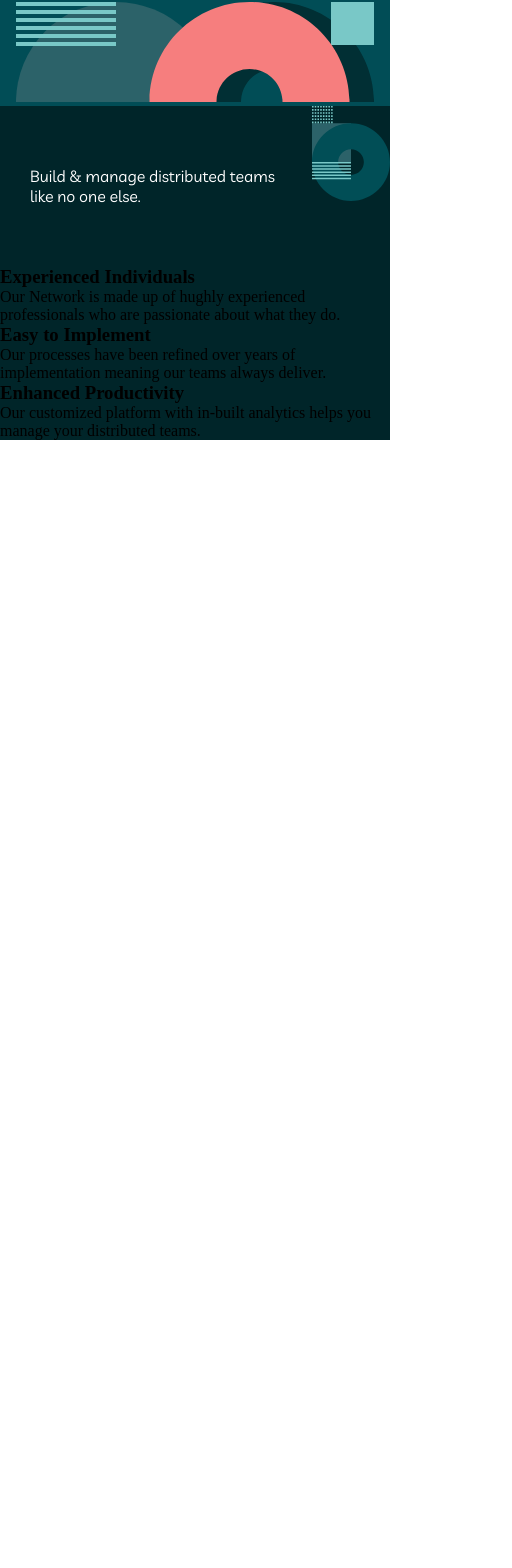
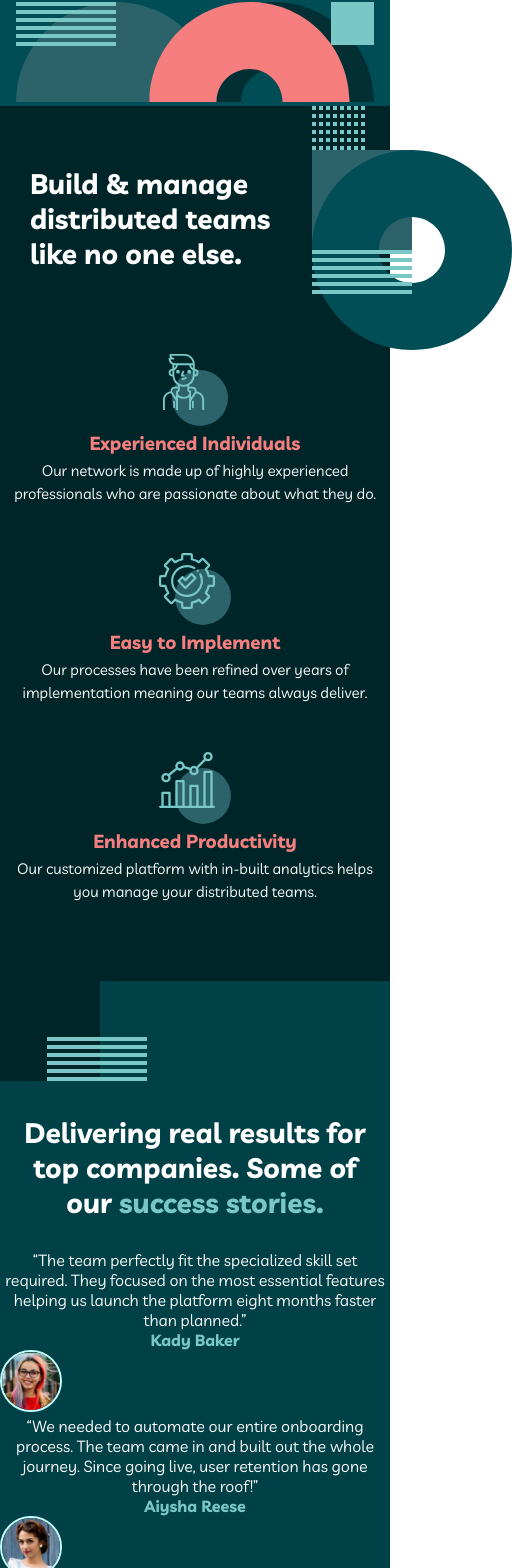
Before and after one commit to data-sets/multi-page, a React (Create React App) app: page / in a window 390 px wide. Shown: the part 410-1978 px from the top of the page, 512 px wide, since content can reach past the window. Before the commit the page ends 850 px from the top, so only its background shows below. Built offline with nearby package versions, Linux system fonts and the light colour scheme.

Commit message:
fixed content on mobile

```diff
--- a/src/App.js
+++ b/src/App.js
@@ -1,8 +1,7 @@
 import React from "react";
-import About from "./assets/modules/About";
-import Contact from "./assets/modules/Contact";
 import Main from "./assets/modules/Main";
 import Header from "./assets/modules/Header";
+import Testimonial from "./assets/modules/Testimonial";
 
 import "../src/dist/style.css";
 
@@ -12,7 +11,8 @@ export default function App() {
       <div className="App">
         <Header />
         <Main />
-        {/* <About />
+        <Testimonial />
+        {/*
         <Contact /> */}
       </div>
     </>
--- a/src/assets/modules/About.js
+++ /dev/null
@@ -1,21 +0,0 @@
-import React, { Component } from "react";
-
-export default class About extends Component {
-  render() {
-    return (
-      <>
-        <section className="hide-for-mobile tech-used art-gallery">
-          <h2 className="reveal fade-bottom cursive">Art Gallery</h2>
-          <p className="reveal fade-bottom">
-            I do some sketching and portrait in my free time. Feel free to visit
-            this page
-          </p>
-          <button className="reveal fade-bottom" id="artrelated">
-            View Gallery
-          </button>
-          <img src={require("../images/avatar-aden.jpg")} />
-        </section>
-      </>
-    );
-  }
-}
--- a/src/assets/modules/Contact.js
+++ /dev/null
@@ -1,26 +0,0 @@
-import React, { Component } from "react";
-import {
-  BrowserRouter as Router,
-  Switch,
-  Route,
-  Redirect,
-} from "react-router-dom";
-
-export default class Contact extends Component {
-  render() {
-    return (
-      <>
-        <section className="hide-for-mobile tech-used art-gallery">
-          <h2 className="reveal fade-bottom cursive">Art Gallery</h2>
-          <p className="reveal fade-bottom">
-            I do some sketching and portrait in my free time. Feel free to visit
-            this page
-          </p>
-          <button className="reveal fade-bottom" id="artrelated">
-            View Gallery
-          </button>
-        </section>
-      </>
-    );
-  }
-}
--- a/src/assets/modules/Main.js
+++ b/src/assets/modules/Main.js
@@ -1,5 +1,8 @@
 import React, { Component } from "react";
 import patter0 from "../images/bg-pattern-home-3.svg";
+import icon from "../images/icon-person.svg";
+import iconCog from "../images/icon-cog.svg";
+import iconChart from "../images/icon-chart.svg";
 
 export default class Main extends Component {
   render() {
@@ -15,22 +18,31 @@ export default class Main extends Component {
             </div>
           </div>
 
-          <div className="main_featured">
-            <div>
+          <div className="main__featured">
+            <div className="main__card">
+              <div className="main__icon">
+                <img src={icon} alt="" />
+              </div>
               <h3>Experienced Individuals</h3>
               <p>
-                Our Network is made up of hughly experienced professionals who
+                Our network is made up of highly experienced professionals who
                 are passionate about what they do.
               </p>
             </div>
-            <div>
+            <div className="main__card">
+              <div className="main__icon">
+                <img src={iconCog} alt="" />
+              </div>
               <h3>Easy to Implement</h3>
               <p>
                 Our processes have been refined over years of implementation
                 meaning our teams always deliver.
               </p>
             </div>
-            <div>
+            <div className="main__card">
+              <div className="main__icon">
+                <img src={iconChart} alt="" />
+              </div>
               <h3>Enhanced Productivity</h3>
               <p>
                 Our customized platform with in-built analytics helps you manage
--- /dev/null
+++ b/src/assets/modules/Testimonial.js
@@ -0,0 +1,53 @@
+import React, { Component } from "react";
+import shape from "../images/bg-pattern-home-4-about-3.svg";
+import avatar from "../images/avatar-kady.jpg";
+import avatar1 from "../images/avatar-aiysha.jpg";
+import avatar2 from "../images/avatar-arthur.jpg";
+
+export default class Testimonial extends Component {
+  render() {
+    return (
+      <>
+        <section className="testimonial">
+          <img className="testimonial__shape" src={shape} alt="shape" />
+          <h2>
+            Delivering real results for top companies. Some of our
+            <blockqoute> success stories.</blockqoute>
+          </h2>
+
+          <div className="testimonial__cards">
+            <div>
+              <p>
+                “The team perfectly fit the specialized skill set required. They
+                focused on the most essential features helping us launch the
+                platform eight months faster than planned.”
+              </p>
+              <h4>Kady Baker</h4>
+              <img class="testimonial__avatar" src={avatar} alt="Kady" />
+            </div>
+
+            <div>
+              <p>
+                “We needed to automate our entire onboarding process. The team
+                came in and built out the whole journey. Since going live, user
+                retention has gone through the roof!”
+              </p>
+              <h4>Aiysha Reese</h4>
+              <img class="testimonial__avatar" src={avatar1} alt="Aiysha" />
+            </div>
+
+            <div>
+              <p>
+                “Amazing. Our team helped us build an app that delivered a new
+                experience for hiring a physio. The launch was an instant
+                success with 100k downloads in the first month.”
+              </p>
+              <h4>Arthur Clarke</h4>
+              <img class="testimonial__avatar" src={avatar2} alt="Arthur" />
+            </div>
+          </div>
+        </section>
+      </>
+    );
+  }
+}
--- a/src/scss/globals/_main.scss
+++ b/src/scss/globals/_main.scss
@@ -1,5 +1,5 @@
-@use "variables";
-@use "typography";
+@use "variables" as v;
+@use "typography" as t;
 
 *,
 ::after,
@@ -14,16 +14,16 @@ body {
 }
 
 h2 {
-  background-color: variables.$midnight-green;
-  color: variables.$white;
-  font: 100% typography.$font-stack;
+  background-color: v.$midnight-green;
+  color: v.$white;
+  font: 100% t.$font-stack;
 }
 
 .header {
   display: flex;
   justify-content: space-between;
   align-items: center;
-  background-color: variables.$midnight-green;
+  background-color: v.$midnight-green;
   padding: 40px 25px 40px 25px;
 
   &__logo {
@@ -42,21 +42,21 @@ h2 {
 }
 .h_content {
   text-align: center;
-  font: 100% typography.$font-stack;
-  background-color: variables.$midnight-green;
+  font: 100% t.$font-stack;
+  background-color: v.$midnight-green;
   h1 {
     font-size: 2.55rem;
     font-weight: bold;
-    color: variables.$white;
+    color: v.$white;
     padding: 0 40px;
     line-height: 40px;
     padding-top: 20px;
   }
   span {
-    color: variables.$light-coral;
+    color: v.$light-coral;
   }
   p {
-    color: variables.$white;
+    color: v.$white;
     font-size: 0.9375rem;
     line-height: 24px;
     padding: 0 15px;
@@ -72,7 +72,8 @@ h2 {
 }
 
 .main {
-  background-color: variables.$dark-green;
+  background-color: v.$dark-green;
+  padding-bottom: 30px;
   &__desc {
     display: grid;
     grid-template-columns: repeat(5, minmax(0, 1fr));
@@ -81,9 +82,12 @@ h2 {
     grid-column: span 4 / span 4;
     padding: 30px;
     margin: 30px 0;
+    font-size: 1.75rem;
+    font-weight: bold;
   }
   h2 {
-    background-color: variables.$dark-green;
+    background-color: v.$dark-green;
+    font-weight: bold;
   }
   &__pattern {
     p,
@@ -92,8 +96,63 @@ h2 {
     }
     img {
       position: relative;
-      width: 100%;
     }
+  }
+  &__featured {
+    h3 {
+      color: v.$light-coral;
+      text-align: center;
+      padding: 5px 0;
+      font-family: t.$font-stack;
+    }
+  }
+  &__card {
+    margin-bottom: 48px;
+  }
+  &__icon {
+    display: flex;
+    justify-content: center;
+  }
+  p {
+    color: v.$white;
+    font-family: t.$font-stack;
+    line-height: 1.5;
+    text-align: center;
+    padding: 0 10px;
+    font-size: 0.9375rem;
+  }
+}
+
+.testimonial {
+  background: v.$deep-jungle-green;
+  &__shape {
+    width: 147px;
+    height: 100px;
+  }
+  h2 {
+    background: inherit;
+    font-size: 1.75rem;
+    text-align: center;
+    font-weight: bold;
+    padding: 30px 20px;
+  }
+  blockqoute {
+    color: v.$rapture-blue;
+  }
+  p,
+  h4 {
+    text-align: center;
+    color: v.$white;
+    font-family: t.$font-stack;
+  }
+  h4 {
+    color: v.$rapture-blue;
+  }
+  &__avatar {
+    width: 62px;
+    height: 62px;
+    border-radius: 50%;
+    border: 2px solid #c4fffe;
   }
 }
 // @include breakpoint(large) {
```
Also changed, not shown: src/scss/globals/_index.scss (+4 -3 lines), src/dist/style.css, 1 other file (tests, documents, lock files or other folders).
